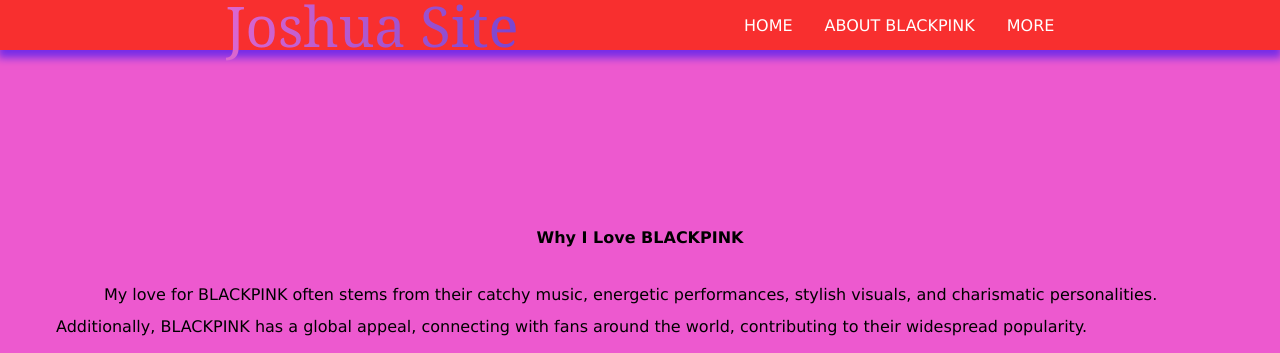
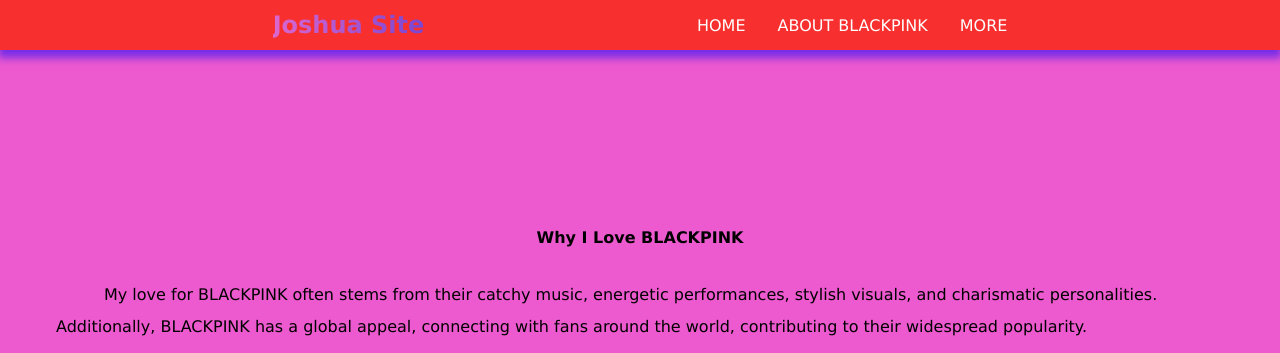
Before and after one commit to JoshuaSaludares/Joshua-with-Blackpink, a plain HTML site: page index.html in a window 1280 px wide. Shown: the top 353 px of the page. Drawn offline with Linux system fonts and the light colour scheme.

Commit message:
Add files via upload

```diff
--- a/style.css
+++ b/style.css
@@ -29,11 +29,13 @@ header {
 }
 
 .titles {
-   font-size: 3.5rem;
-   font-family: Georgia, 'Times New Roman', Times, serif;
-   background: linear-gradient(to right, #dc67cf 0%, #7946d1 100%);
+   color: transparent;
+   background: linear-gradient(to right, #dc67cf, #7946d1);
+   -webkit-background-clip: text;
    background-clip: text;
-   color: transparent;
+   display: inline-block;
+   font-size: 24px;
+   font-weight: bold;
 }
 
 nav {
```
